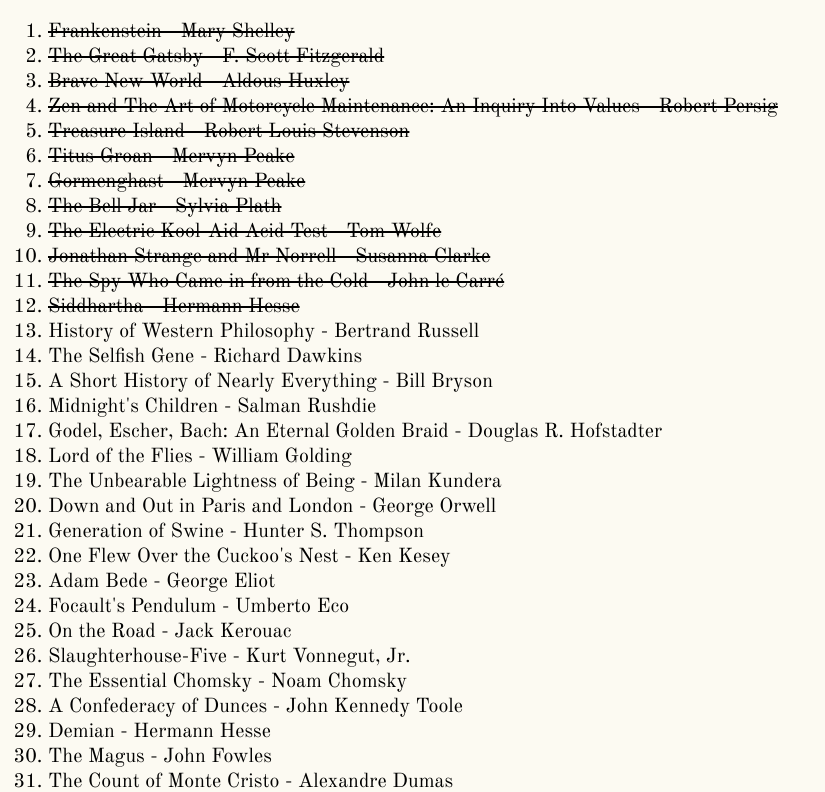
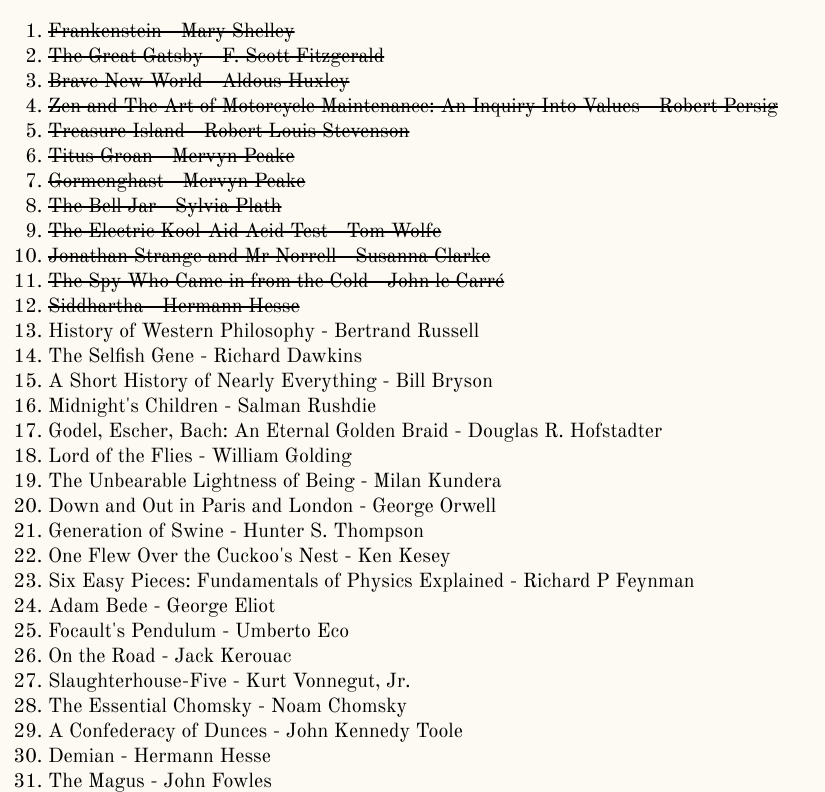
Before and after one commit to alex2/books, a plain HTML site: page index.html in a window 1280 px wide. Shown: the top 792 px of the page, without its empty margins (0-825 px from the left). Drawn offline with nearby package versions, Linux system fonts and the light colour scheme.

Commit message:
Adds Six Easy Pieces by Richard P. Feynman

```diff
--- a/index.html
+++ b/index.html
@@ -36,6 +36,7 @@
     <li>Down and Out in Paris and London - George Orwell</li>
     <li>Generation of Swine - Hunter S. Thompson</li>
     <li>One Flew Over the Cuckoo's Nest - Ken Kesey</li>
+    <li>Six Easy Pieces: Fundamentals of Physics Explained - Richard P Feynman</li>
     <li>Adam Bede - George Eliot</li>
     <li>Focault's Pendulum - Umberto Eco</li>
     <li>On the Road - Jack Kerouac</li>
```
